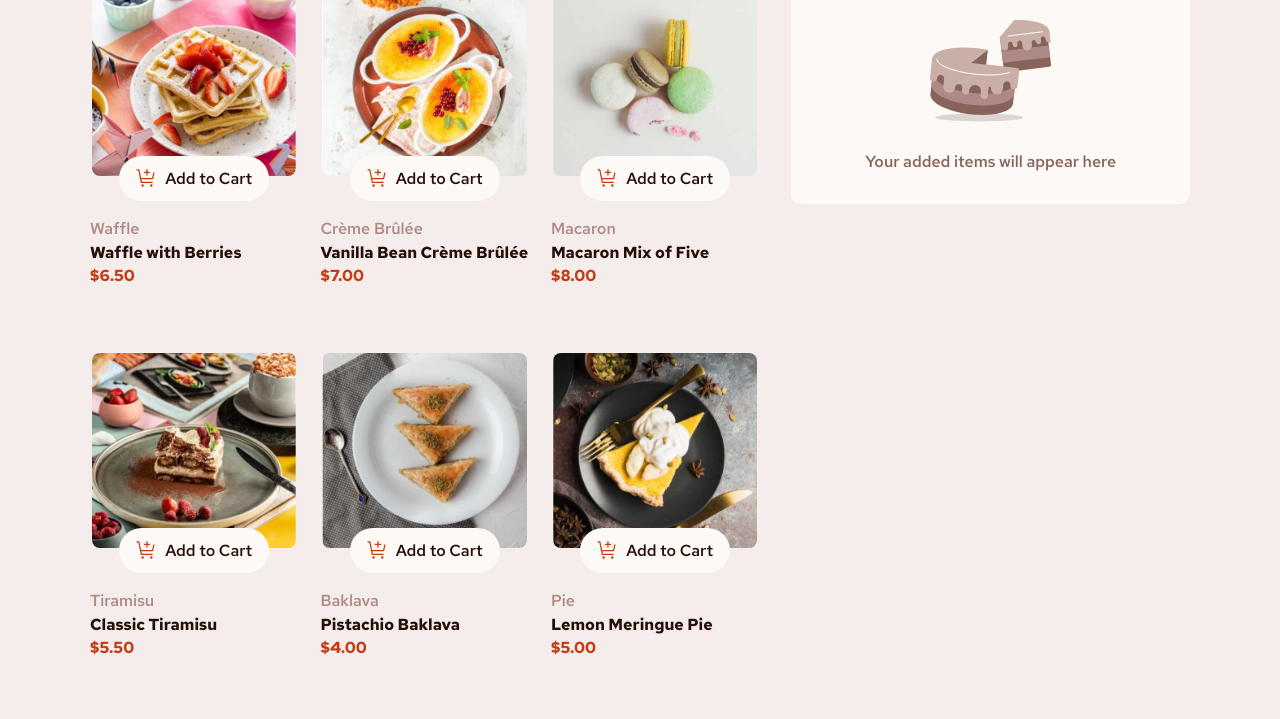
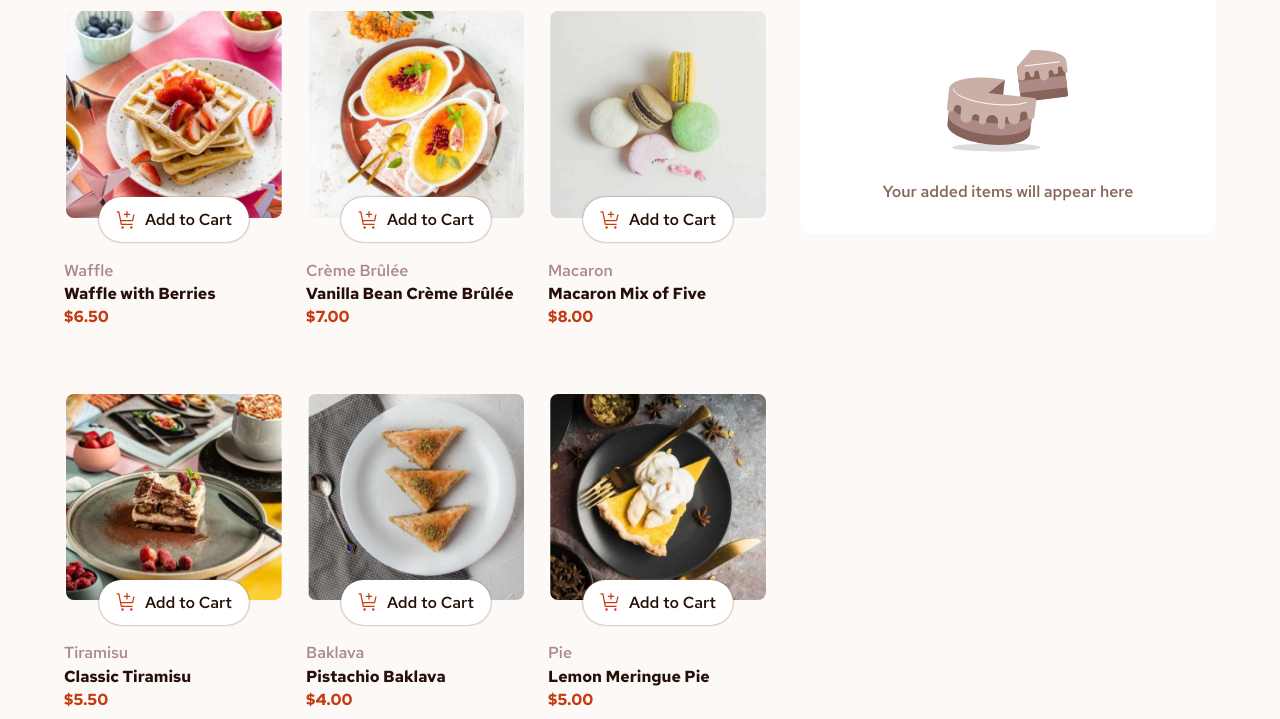
Before and after one commit to dahmide/product-list-with-cart-challenge, a plain HTML site: page index.html in a window 1280 px wide. Shown: the part 146-865 px from the top of the page. Drawn offline with Linux system fonts and the light colour scheme.

Commit message:
Further commit: Challenge updated

```diff
--- a/src/css/main.css
+++ b/src/css/main.css
@@ -19,6 +19,7 @@
 :root {
     --cl-r: #c73a0f;
     --cl-g: #1ea475;
+    --cl-w: #ffffff;
     --cl-rose-A50: #fcf9f7;
     --cl-rose-100: #f4edeb;
     --cl-rose-300: #c9aea6;
@@ -67,14 +68,14 @@ button {
 
 .pl__page {
     min-height: 100vh;
-    background-color: var(--cl-rose-100);
-    padding: 50px 0;
+    background-color: var(--cl-rose-A50);
+    padding: 5em 0;
     position: relative;
 }
 
 .pl__wrap {
     width: 90%;
-    max-width: 1100px;
+    max-width: 1200px;
     margin: 0 auto;
 }
 
@@ -124,9 +125,11 @@ button {
 .pl__item-cart {
     column-gap: 0.5em;
     justify-content: center;
-    background-color: var(--cl-rose-A50);
+    background-color: var(--cl-w);
     color: var(--cl-rose-900);
     font-weight: 600;
+    /* border: 2px solid var(--cl-rose-100); */
+    box-shadow: 0 0 2px 0 var(--cl-rose-500);
 }
 
 .pl__item-ctrl {
@@ -202,7 +205,7 @@ button {
 
 .pl__rcol {
     padding: 2em;
-    background-color: var(--cl-rose-A50);
+    background-color: var(--cl-w);
     border-radius: 10px;
 }
 
@@ -374,7 +377,7 @@ button {
 .pl__card {
     --corner: 10px;
     width: 100%;
-    background-color: var(--cl-rose-A50);
+    background-color: var(--cl-w);
     padding: 2em 1.5em;
     border-top-left-radius: var(--corner);
     border-top-right-radius: var(--corner);
```
